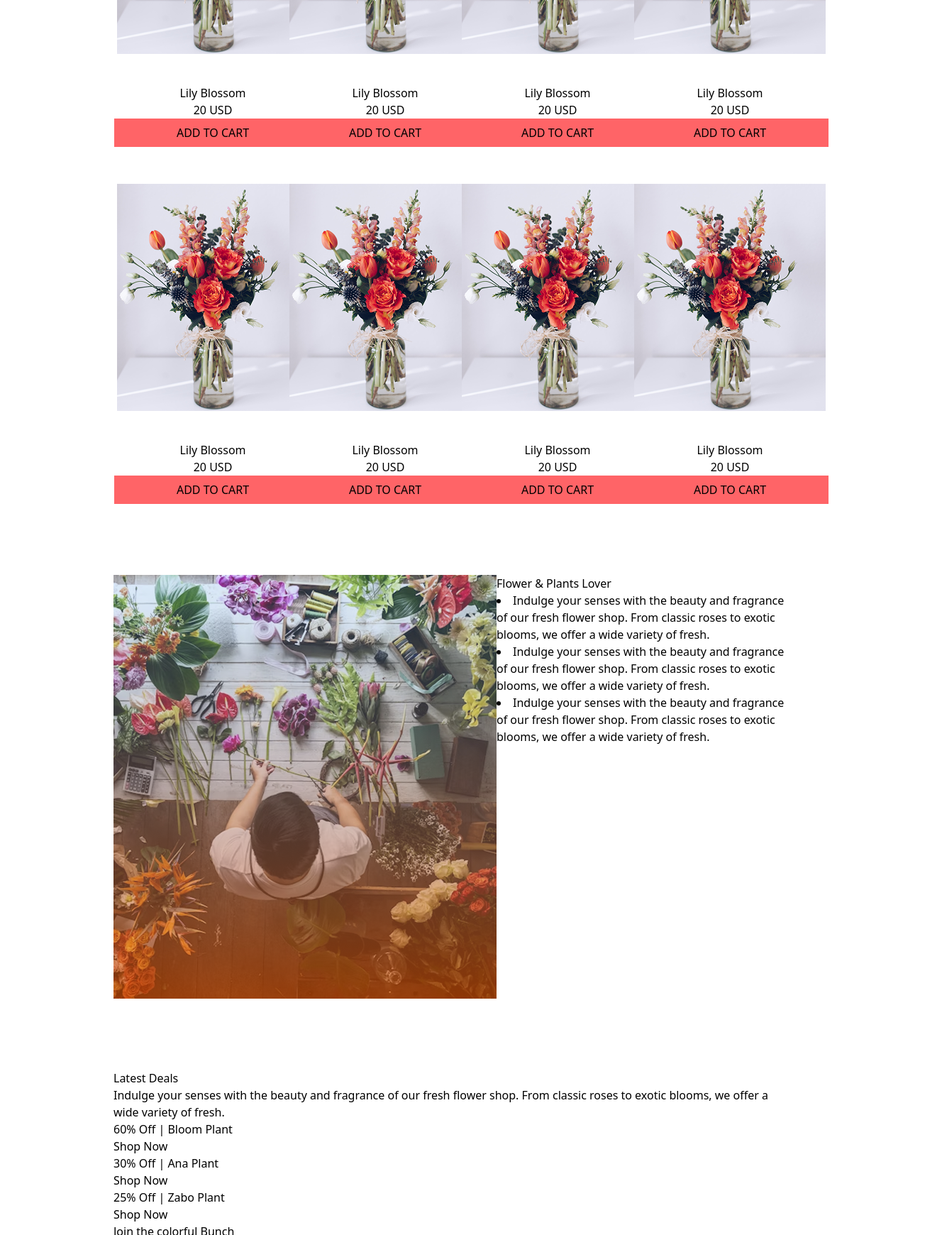
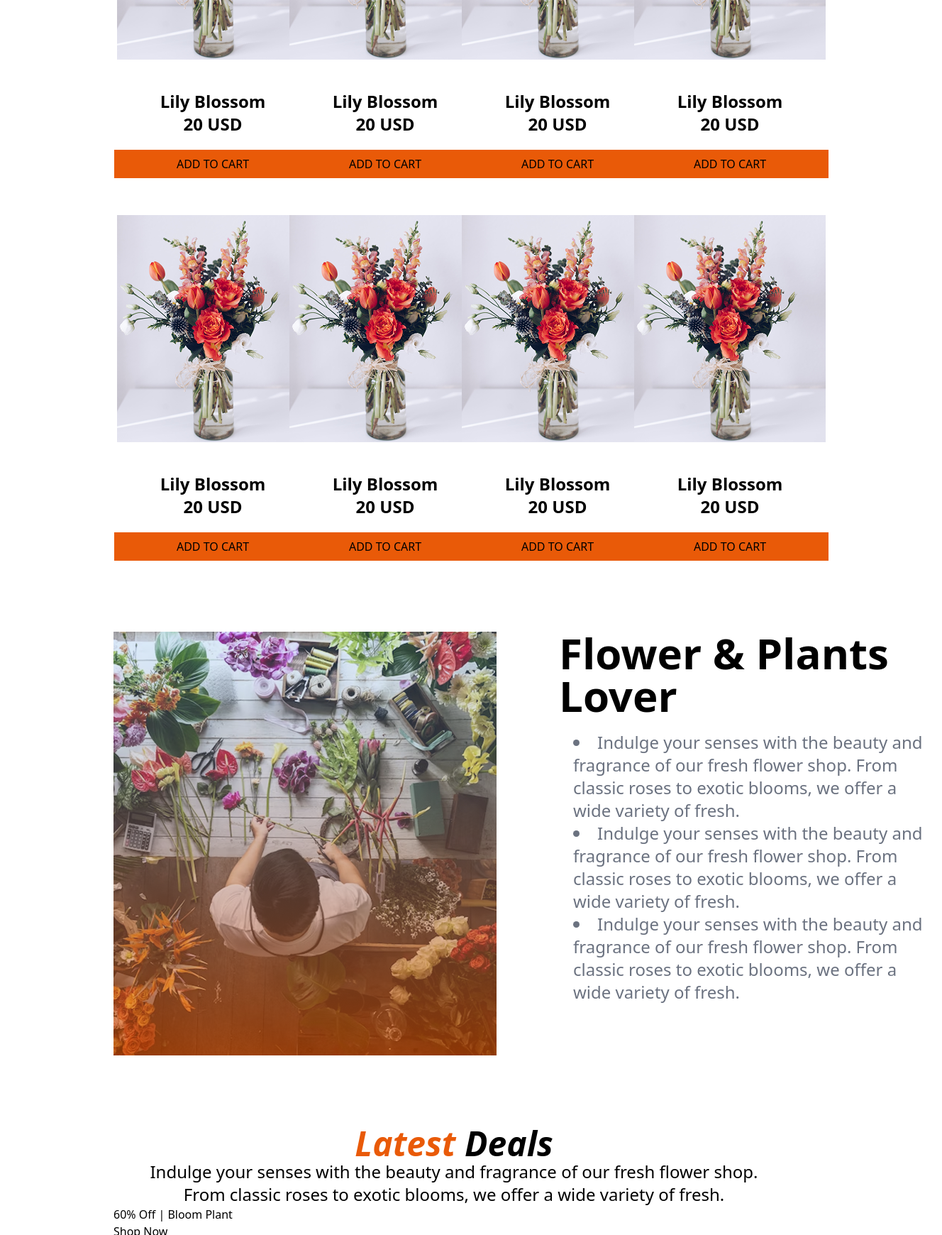
Before and after one commit to MdShahadatProdhan/assignment2, a plain HTML site: page index.html in a window 1280 px wide. Shown: the part 1060-2800 px from the top of the page at 71% size, 1328 px wide, since content can reach past the window. Drawn offline with nearby package versions, Linux system fonts and the light colour scheme.

Commit message:
forth commit

```diff
--- a/index.html
+++ b/index.html
@@ -14,11 +14,14 @@
             <li>Home</li>
             <li>Shop</li>
             <li>About Us</li>
+            <div class="flex">
+            <li><img class="w-7 h-7 " src="assets/cart.png" alt=""></li>
             <li>Cart ($56)</li>
+            </div>
         </ul>
     </nav>
     <section class="flex my-25 items-end"><div>
-        <h3 class="text-6xl italic font-semibold "> ALWAYS <span class="text-yellow-500">FRESH FLOWERS</span></h3>
+        <h3 class="text-6xl italic font-semibold "> ALWAYS <span class="text-[#E95A08]">FRESH FLOWERS</span></h3>
         <p class="text-2xl">Indulge your senses with the beauty and fragrance of our fresh flower shop. From classic roses to exotic blooms, we offer a wide variety of fresh flowers that are perfect for any occasion. </p>
         </div>
         <img src="assets/hero-flower.png" alt="">
@@ -27,91 +30,91 @@
     <main>
         <section>
         <div class="justify-items-center">
-            <h3 class="text-4xl italic font-semibold"> <span class="text-yellow-500">Our </span> Plants</h3>
+            <h3 class="text-5xl italic font-semibold"> <span class="text-[#E95A08]">Our </span> Plants</h3>
             <p class="text-2xl text-center w-230">Indulge your senses with the beauty and fragrance of our fresh flower shop. From classic roses to exotic blooms, we offer a wide variety of fresh.</p>
         </div>
         <div class="grid grid-cols-4
  gap-3">
             <div class=" w-70 text-center ">
                 <img class="my-10 mx-auto" src="assets/sample-flower-image.png" alt="">
-            <div class=" ">
+            <div class=" text-2xl font-bold m-5">
                 <h4>Lily Blossom</h4>
                 <p>20 USD</p>
              </div>
-                <button class="bg-red-400 px-22 h-10" >ADD TO CART</button>
+                <button class="bg-[#E95A08] px-22 h-10" >ADD TO CART</button>
             </div>
             <div class=" w-70 text-center ">
                 <img class="my-10 mx-auto" src="assets/sample-flower-image.png" alt="">
-            <div class=" ">
+            <div class=" text-2xl font-bold m-5">
                 <h4>Lily Blossom</h4>
                 <p>20 USD</p>
              </div>
-                <button class="bg-red-400 px-22 h-10" >ADD TO CART</button>
+                <button class="bg-[#E95A08] px-22 h-10" >ADD TO CART</button>
             </div>
             <div class=" w-70 text-center ">
                 <img class="my-10 mx-auto" src="assets/sample-flower-image.png" alt="">
-            <div class=" ">
+            <div class=" text-2xl font-bold m-5">
                 <h4>Lily Blossom</h4>
                 <p>20 USD</p>
              </div>
-                <button class="bg-red-400 px-22 h-10" >ADD TO CART</button>
+                <button class="bg-[#E95A08] px-22 h-10" >ADD TO CART</button>
             </div>
             <div class=" w-70 text-center ">
                 <img class="my-10 mx-auto" src="assets/sample-flower-image.png" alt="">
-            <div class=" ">
+            <div class=" text-2xl font-bold m-5">
                 <h4>Lily Blossom</h4>
                 <p>20 USD</p>
              </div>
-                <button class="bg-red-400 px-22 h-10" >ADD TO CART</button>
+                <button class="bg-[#E95A08] px-22 h-10" >ADD TO CART</button>
             </div>
             <div class=" w-70 text-center ">
                 <img class="my-10 mx-auto" src="assets/sample-flower-image.png" alt="">
-            <div class=" ">
+            <div class=" text-2xl font-bold m-5">
                 <h4>Lily Blossom</h4>
                 <p>20 USD</p>
              </div>
-                <button class="bg-red-400 px-22 h-10" >ADD TO CART</button>
+                <button class="bg-[#E95A08] px-22 h-10" >ADD TO CART</button>
             </div>
             <div class=" w-70 text-center ">
                 <img class="my-10 mx-auto" src="assets/sample-flower-image.png" alt="">
-            <div class=" ">
+            <div class=" text-2xl font-bold m-5">
                 <h4>Lily Blossom</h4>
                 <p>20 USD</p>
              </div>
-                <button class="bg-red-400 px-22 h-10" >ADD TO CART</button>
+                <button class="bg-[#E95A08] px-22 h-10" >ADD TO CART</button>
             </div>
             <div class=" w-70 text-center ">
                 <img class="my-10 mx-auto" src="assets/sample-flower-image.png" alt="">
-            <div class=" ">
+            <div class=" text-2xl font-bold m-5">
                 <h4>Lily Blossom</h4>
                 <p>20 USD</p>
              </div>
-                <button class="bg-red-400 px-22 h-10" >ADD TO CART</button>
+                <button class="bg-[#E95A08] px-22 h-10" >ADD TO CART</button>
             </div>
             <div class=" w-70 text-center ">
                 <img class="my-10 mx-auto" src="assets/sample-flower-image.png" alt="">
-            <div class=" ">
+            <div class=" text-2xl font-bold m-5">
                 <h4>Lily Blossom</h4>
                 <p>20 USD</p>
              </div>
-                <button class="bg-red-400 px-22 h-10" >ADD TO CART</button>
+                <button class="bg-[#E95A08] px-22 h-10" >ADD TO CART</button>
             </div>
         </div>
         </section>
         <section class="flex my-25">
             <img src="assets/flower-store.png" alt="">
-            <div>
-                <h3 class="">Flower & Plants Lover</h3>
-                <div>
+            <div class="mx-22">
+                <h3 class="font-bold text-6xl  ">Flower & Plants Lover</h3>
+                <div class="m-5 text-[#6B7280] w-125 text-2xl">
                 <li>Indulge your senses with the beauty and fragrance of our fresh flower shop. From classic roses to exotic blooms, we offer a wide variety of fresh.</li>
                 <li>Indulge your senses with the beauty and fragrance of our fresh flower shop. From classic roses to exotic blooms, we offer a wide variety of fresh.</li>
                <li>Indulge your senses with the beauty and fragrance of our fresh flower shop. From classic roses to exotic blooms, we offer a wide variety of fresh.</li>
                </div>
             </div>
         </section>
-        <section>
-            <h3> <span> Latest </span> Deals</h3>
-        <p>Indulge your senses with the beauty and fragrance of our fresh flower shop. From classic roses to exotic blooms, we offer a wide variety of fresh.</p>
+        <section class="justify-items-center">
+            <h3 class="text-5xl italic font-semibold"><span class="text-[#E95A08]"> Latest </span> Deals</h3>
+        <p class="text-2xl text-center w-230">Indulge your senses with the beauty and fragrance of our fresh flower shop. From classic roses to exotic blooms, we offer a wide variety of fresh.</p>
        </section>
        <section>
         <div class="">
@@ -127,22 +130,22 @@
             <a href="">Shop Now</a>
         </div>
        </section>
-       <section class="">
-        <div>
-            <h3>Join the colorful Bunch</h3>
+       <section class="justify-items-center m-25 ">
+        <div class="">
+            <h3 class="font-bold text-3xl">Join the colorful Bunch</h3>
         </div>
-        <div>
-            <input class="" type="email" name="" id="" placeholder="Write email">
-            <button class="bg-red-400" type="submit">Subscribe</button>
+        <div class="m-10">
+            <input class=" px-22 border rounded-md border-black-500" type="email" name="" id="" placeholder="Write email">
+            <button class="bg-[#E95A08] border rounded-md border-black-500" type="submit">Subscribe</button>
         </div>
        </section>
     </main>
-    <footer class="flex">
+    <footer class="flex gap-27 font-semibold">
         <div>
             <img src="assets/logo.png" alt="">
             <p>Indulge your senses with the beauty and fragrance of our fresh flower shop.</p>
         </div>
-        <div>
+        <div class="">
             <ul>
                 <li>Home</li>
                 <li>About Us</li>
```
Also changed, not shown: assets/cart.png (added).
